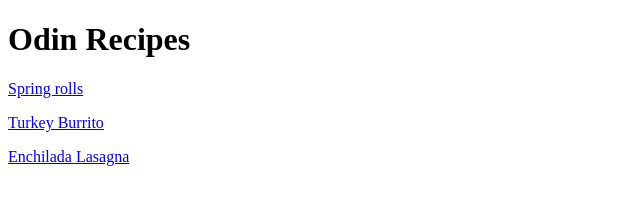
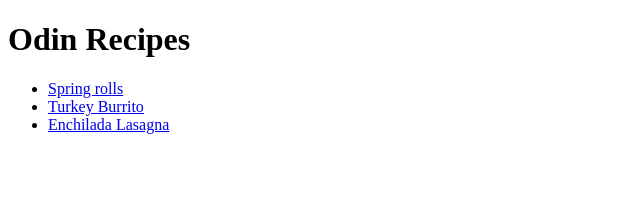
Before and after one commit to urieco/Odin-recipes, a plain HTML site: page index.html in a window 1280 px wide. Shown: the whole page, without its empty margins (0-640 px from the left). Drawn offline with Linux system fonts and the light colour scheme.

Commit message:
Put all links in index.html into an unordered list

```diff
--- a/index.html
+++ b/index.html
@@ -6,8 +6,9 @@
     </head>
     <body>
         <h1>Odin Recipes</h1>
-        <p><a href = "./recipes/spring-rolls.html">Spring rolls</a></p>
-        <p><a href = "./recipes/turkey-burrito.html">Turkey Burrito</a></p>
-        <p><a href = "./recipes/enchilada-lasagna.html">Enchilada Lasagna</a></p>
+        <ul>
+            <li><a href = "./recipes/spring-rolls.html">Spring rolls</a></li>
+            <li><a href = "./recipes/turkey-burrito.html">Turkey Burrito</a></li>
+            <li><a href = "./recipes/enchilada-lasagna.html">Enchilada Lasagna</a></li>
     </body>
 </html>
```
